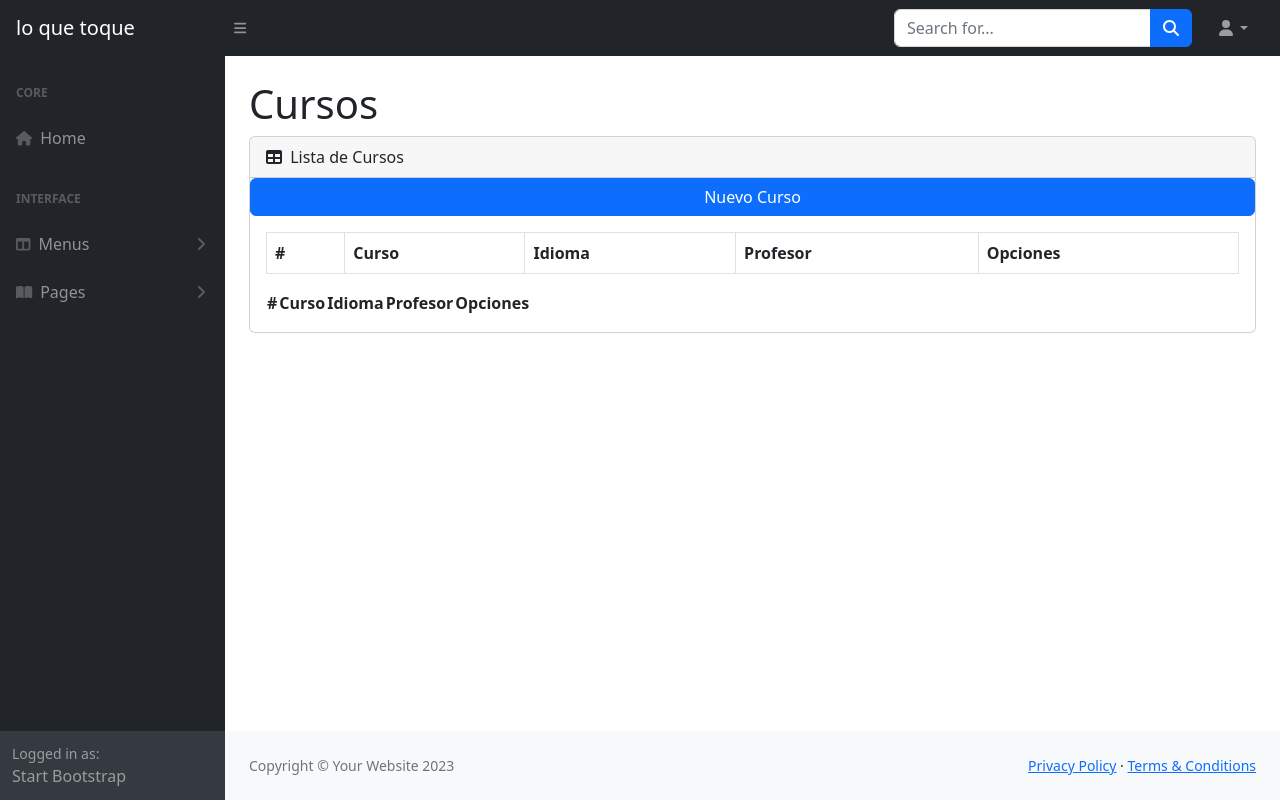
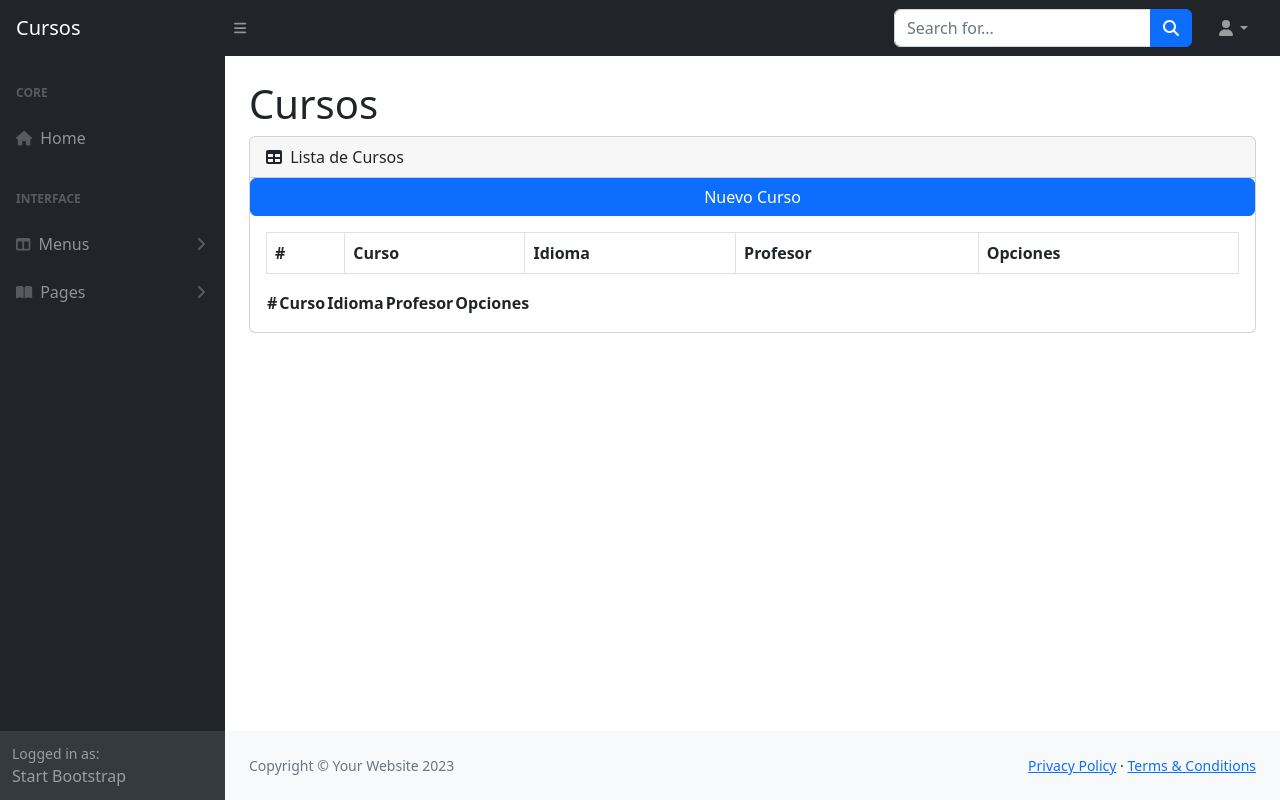
Before and after one commit to joyep2000/Examen-parcial-2, a PHP site: page /views/Curso/curso.php in a window 1280 px wide. Run offline with PHP 8.4, Linux system fonts and the light colour scheme; the visitor is signed in with stand-in values (Sample User, id 1); lists and menus that the app fills with data are empty; some libraries are stand-ins or nearby versions.

Commit message:
cabeceras

```diff
--- a/views/Estudiantes/estudiantes.php
+++ b/views/Estudiantes/estudiantes.php
@@ -51,14 +51,15 @@
                                 </tr>
                             </thead>
                             <tfoot>
-                                </tbody id='TablaEstudiantes'><tbody>
+                                </tbody id='TablaEstudiantes'>
+                                <tbody>
                         </table>
                     </div>
                 </div>
             </div>
         </main>
         <!--modales-->
-        <div class="modal fade" data-bs-backdrop= "static" data-bs-keyboard="false" id="modalEstudiantes" tabindex="-1" aria-labelledby="exampleModalLabel" aria-hidden="true">
+        <div class="modal fade" data-bs-backdrop="static" data-bs-keyboard="false" id="modalEstudiantes" tabindex="-1" aria-labelledby="exampleModalLabel" aria-hidden="true">
             <div class="modal-dialog">
                 <div class="modal-content">
                     <div class="modal-header">
@@ -97,6 +98,7 @@
         <script src="./estudiantes.js"></script>
         <!--scripts-->
     </body>
+
     </html>
 
 <?php
--- a/views/html/header.php
+++ b/views/html/header.php
@@ -1,6 +1,6 @@
 <nav class="sb-topnav navbar navbar-expand navbar-dark bg-dark">
             <!-- Navbar Brand-->
-            <a class="navbar-brand ps-3" href="../Dashboard/home.php">lo que toque</a>
+            <a class="navbar-brand ps-3" href="../Dashboard/home.php"><?php echo $_SESSION["ruta"] ?></a>
             <!-- Sidebar Toggle-->
             <button class="btn btn-link btn-sm order-1 order-lg-0 me-4 me-lg-0" id="sidebarToggle" href="#!"><i class="fas fa-bars"></i></button>
             <!-- Navbar Search-->
```
